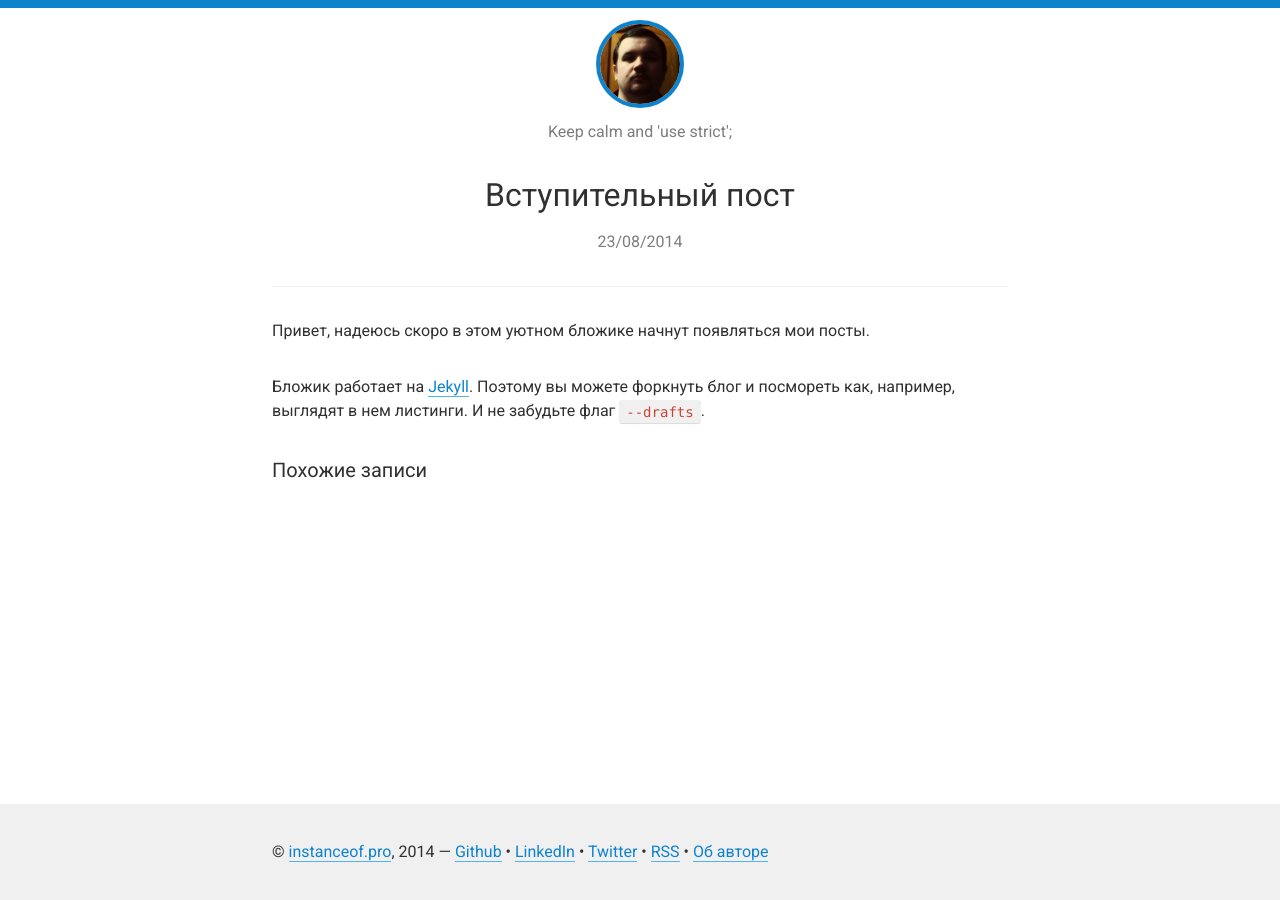
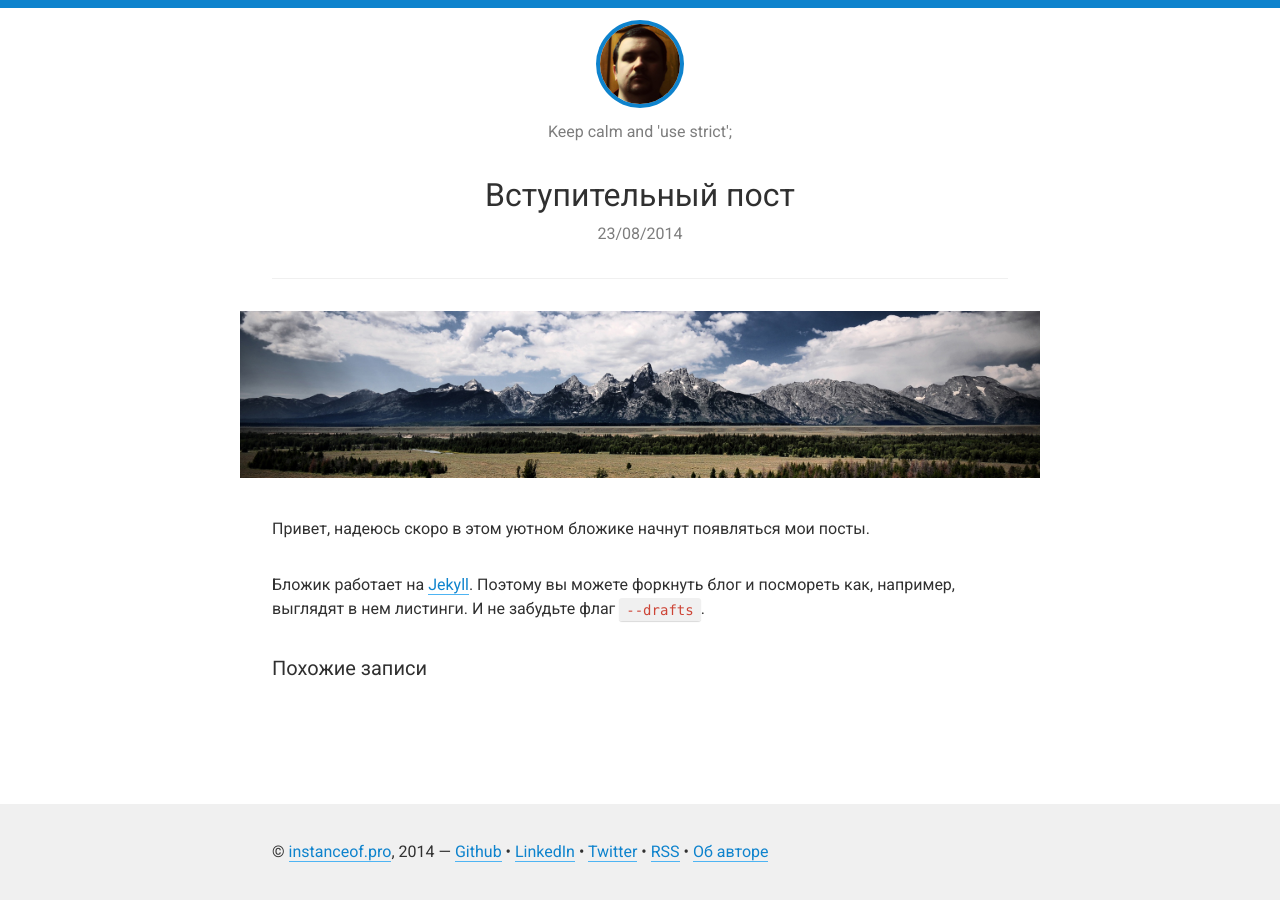
Before and after one commit to sadcitizen/sadcitizen.github.io, a Jekyll site: the page built from _posts/2014-08-23-initial-post.md, in a window 1280 px wide. Built offline with Jekyll 4.4.1, drawn with Linux system fonts in a browser that asks for light colours; Markdown is read by kramdown in place of the engine named in the settings.

Commit message:
image for post

```diff
--- a/_posts/2014-08-23-initial-post.md
+++ b/_posts/2014-08-23-initial-post.md
@@ -3,7 +3,10 @@ layout: post
 title: Вступительный пост
 description: Вступительный пост
 keywords: Первый пост
+image: mountains.jpg
 ---
+
+![Mountains]({{ site.public.images }}/{{ page.image }})
 
 Привет, надеюсь скоро в этом уютном бложике начнут появляться мои посты.
 
--- a/styles/components/settings.scss
+++ b/styles/components/settings.scss
@@ -7,6 +7,7 @@ $base-image-url: '../images';
 
 // --- layout
 $layout-stripe: 0.5rem;
+$layout-width: 50rem;
 $footer-height: 6rem;
 
 $logo-size: 5rem;
--- a/styles/theme/layout.scss
+++ b/styles/theme/layout.scss
@@ -45,6 +45,6 @@ body {
 
 @media (min-width: 56rem) {
     .l-container {
-        max-width: 50rem;
+        max-width: $layout-width;
     }
 }
--- a/styles/theme/logo.scss
+++ b/styles/theme/logo.scss
@@ -16,7 +16,7 @@
     }
 
     &__tagline {
-        margin-top: 1em;
+        margin-top: 1rem;
         text-align: center;
         color: $color-subhead;
     }
--- a/styles/theme/posts.scss
+++ b/styles/theme/posts.scss
@@ -38,7 +38,7 @@
         text-align: center;
 
         h1 {
-            margin-bottom: .5em;
+            margin-bottom: .5rem;
         }
     }
 
@@ -49,4 +49,8 @@
     &__content {
         margin-top: 2rem;
     }
+
+    &__image {
+
+    }
 }
```
Also changed, not shown: styles/components/misc.scss (+7 -0 lines), public/css/styles.min.css, public/images/mountains.jpg (added).
